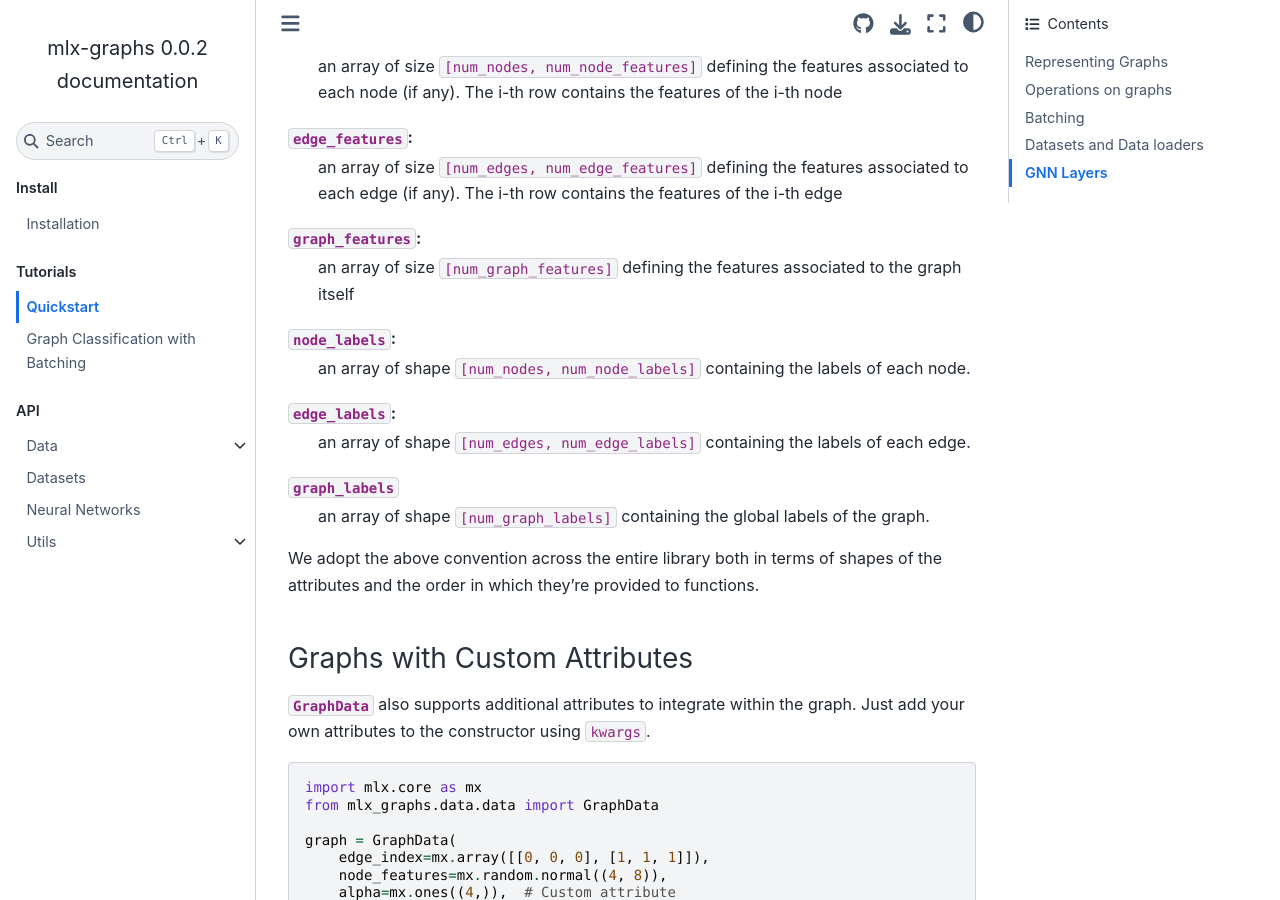
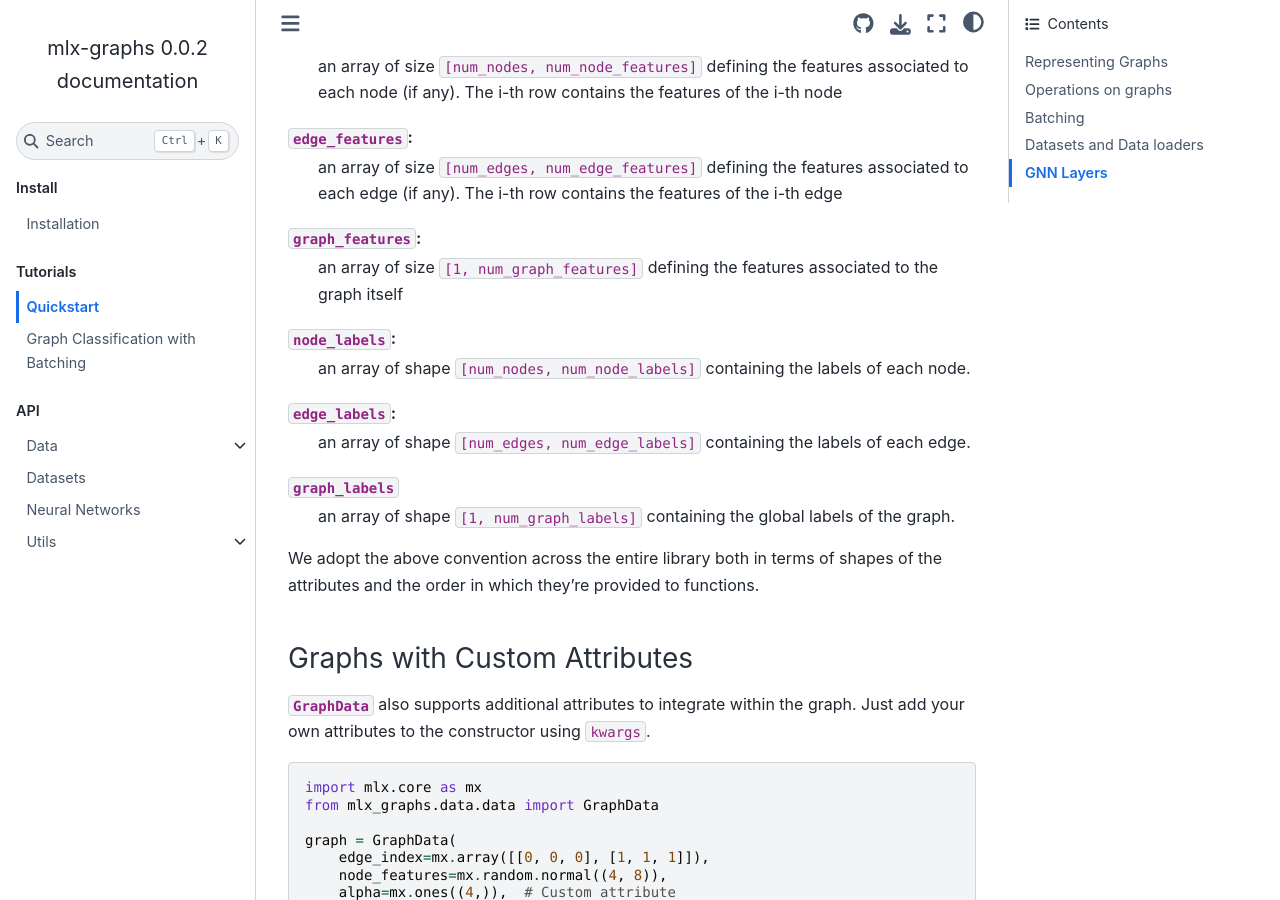
Before and after one commit to mlx-graphs/mlx-graphs, a Sphinx documentation site: the page built from docs/source/tutorials/quickstart.rst, in a window 1280 px wide and 900 px high, scrolled down 1199 px. Built offline with Sphinx 7.4.7 and the Sphinx Book theme 1.1.4, drawn with Linux system fonts in a browser that asks for light colours; some of the changed text lies outside the part shown.

Commit message:
update quickstart

```diff
--- a/docs/source/tutorials/quickstart.rst
+++ b/docs/source/tutorials/quickstart.rst
@@ -48,13 +48,13 @@ The :class:`~mlx_graphs.data.data.GraphData` class accepts by default the follow
 ``edge_features``:
      an array of size ``[num_edges, num_edge_features]`` defining the features associated to each edge (if any). The i-th row contains the features of the i-th edge
 ``graph_features``:
-    an array of size ``[num_graph_features]`` defining the features associated to the graph itself
+    an array of size ``[1, num_graph_features]`` defining the features associated to the graph itself
 ``node_labels``:
     an array of shape ``[num_nodes, num_node_labels]`` containing the labels of each node.
 ``edge_labels``:
     an array of shape ``[num_edges, num_edge_labels]`` containing the labels of each edge.
 ``graph_labels``
-    an array of shape ``[num_graph_labels]`` containing the global labels of the graph.
+    an array of shape ``[1, num_graph_labels]`` containing the global labels of the graph.
 
 We adopt the above convention across the entire library both in terms of shapes of the attributes and the order in which they're provided to functions.
 
```
Also changed, not shown: other parts of docs/source/tutorials/quickstart.rst (+2 -2 lines).
